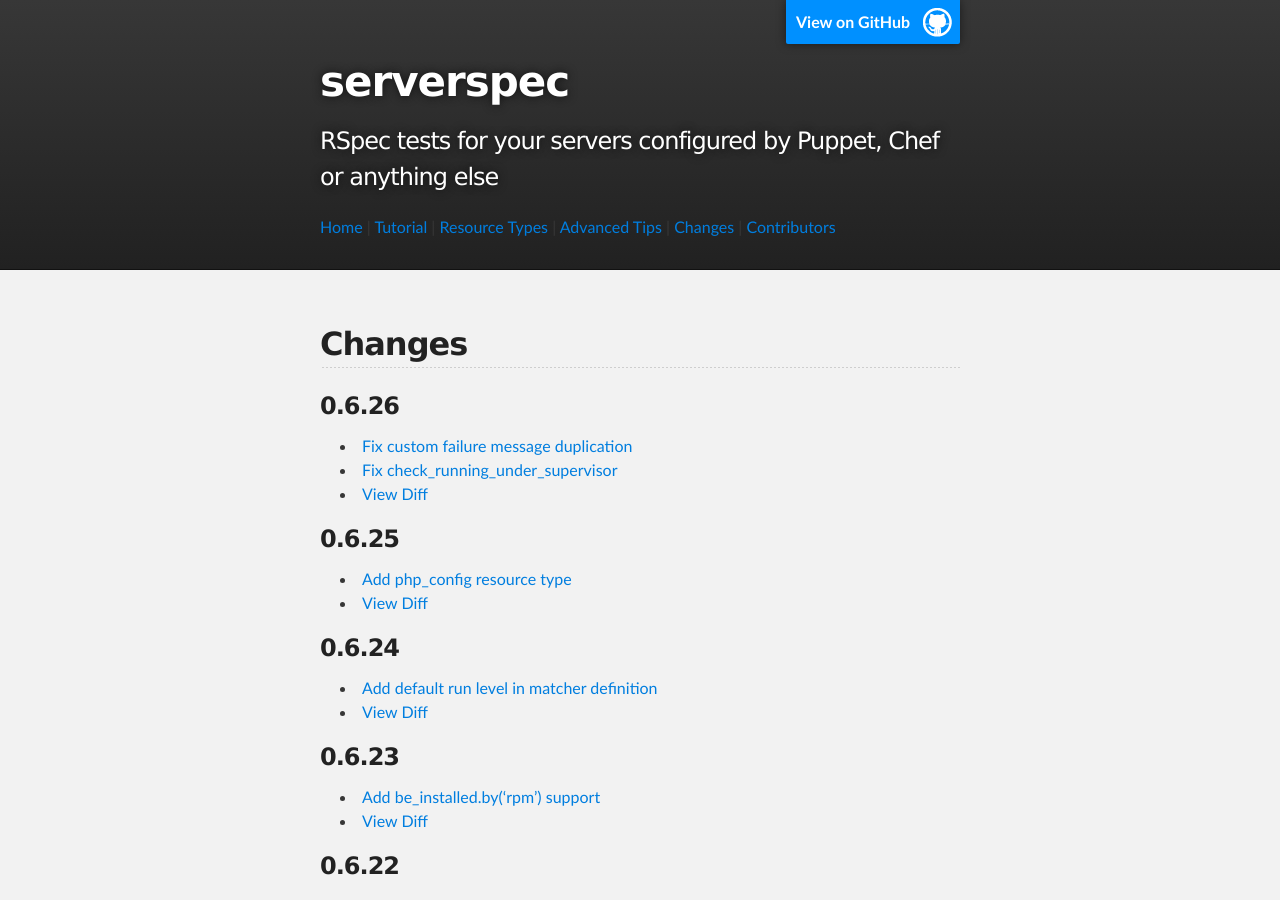
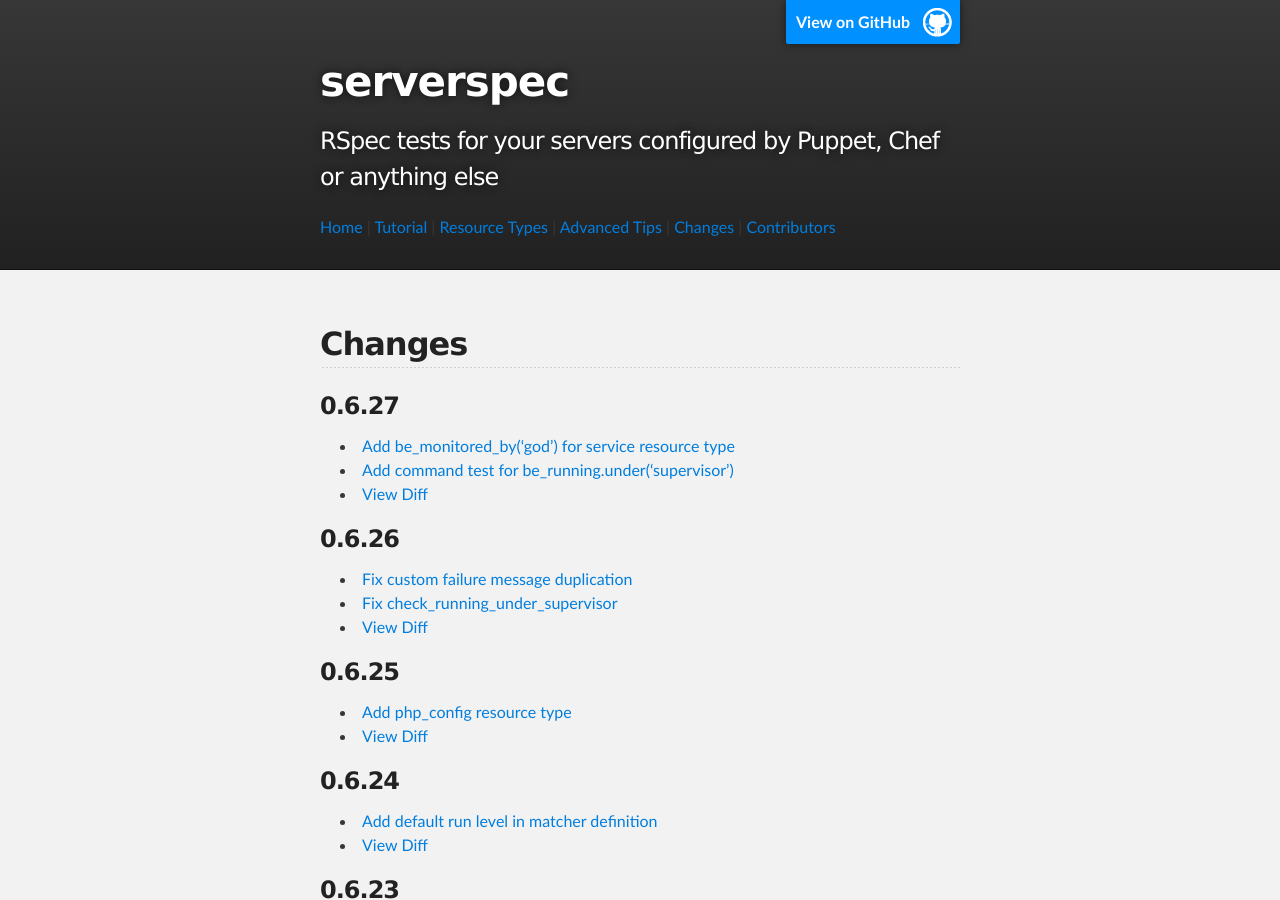
Before and after one commit to serverspec/serverspec.github.io, a Jekyll site: the page built from changes.md, in a window 1280 px wide and 900 px high. Built offline with Jekyll 4.4.1, drawn with Linux system fonts in a browser that asks for light colours; Markdown is read by kramdown in place of the engine named in the settings.

Commit message:
Add changes of v0.6.27

```diff
--- a/changes.md
+++ b/changes.md
@@ -4,6 +4,12 @@ title: Changes
 ---
 
 ## Changes
+
+### 0.6.27
+
+ * [Add be\_monitored\_by('god') for service resource type](https://github.com/serverspec/serverspec/pull/208)
+ * [Add command test for be_running.under('supervisor')](https://github.com/serverspec/serverspec/pull/213)
+ * [View Diff](https://github.com/serverspec/serverspec/compare/v0.6.26...v0.6.27)
 
 ### 0.6.26
 
```
